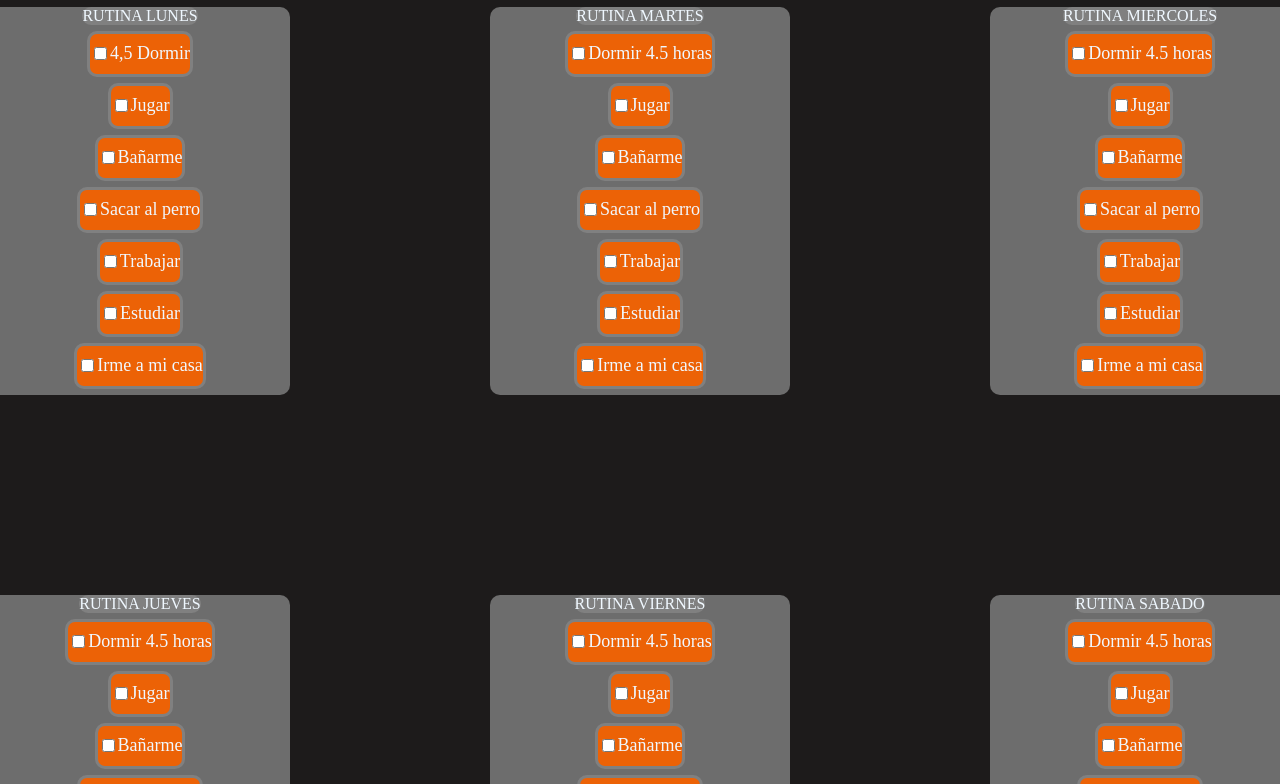
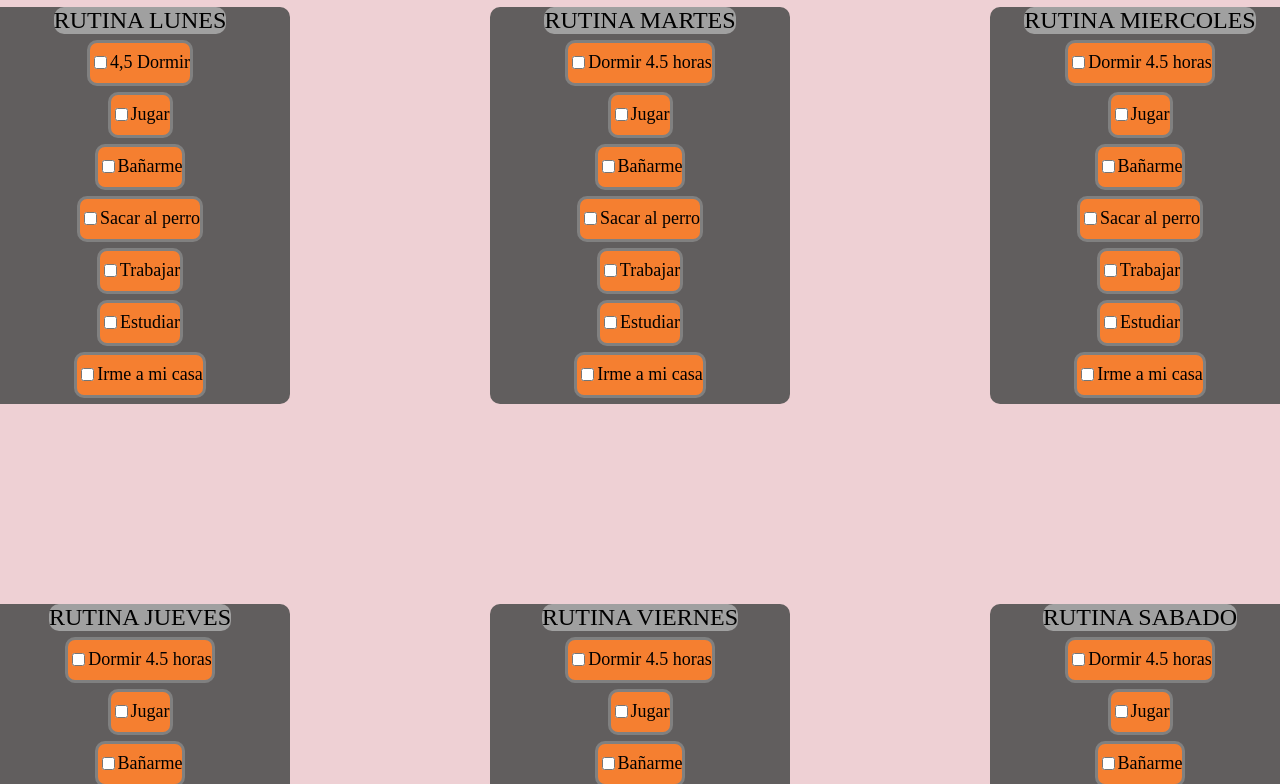
Before and after one commit to alejo234506/card_list, a plain HTML site: page index.html in a window 1280 px wide. Shown: the part 81-865 px from the top of the page. Drawn offline with Linux system fonts and the light colour scheme.

Commit message:
reposate

```diff
--- a/style.css
+++ b/style.css
@@ -1,7 +1,7 @@
 body{
-    background-color: rgb(29, 27, 27) ;
+    background-color: rgb(238, 208, 212) ;
     font-family:'Times New Roman', Times, serif;
-    color: aliceblue;
+    color: black;
 }
 
 
@@ -24,6 +24,7 @@ body{
     width: auto;
     height:auto;
     justify-content: space-around;
+    font-size: x-large;
 
 
 }
@@ -32,7 +33,7 @@ body{
 
     width: 300px;
     height: auto;
-    background-color: rgb(109, 109, 109);
+    background-color: rgb(97, 94, 94);
     justify-items: center;
     text-align:left;
     border-radius: 10px;
@@ -47,7 +48,7 @@ body{
     height: 40px;
     margin: 6px;
     border: 3px solid grey;
-    background-color:rgb(236, 98, 6);
+    background-color:rgb(245, 127, 48);
     text-align:left;
     border-radius: 4px;
     font-size: large;
@@ -58,7 +59,7 @@ body{
 }
 
 .dia{
-    background-color: grey;
+    background-color: rgb(160, 160, 160);
     display: flex;
     justify-content: space-around;
     border-radius: 10px;
```
